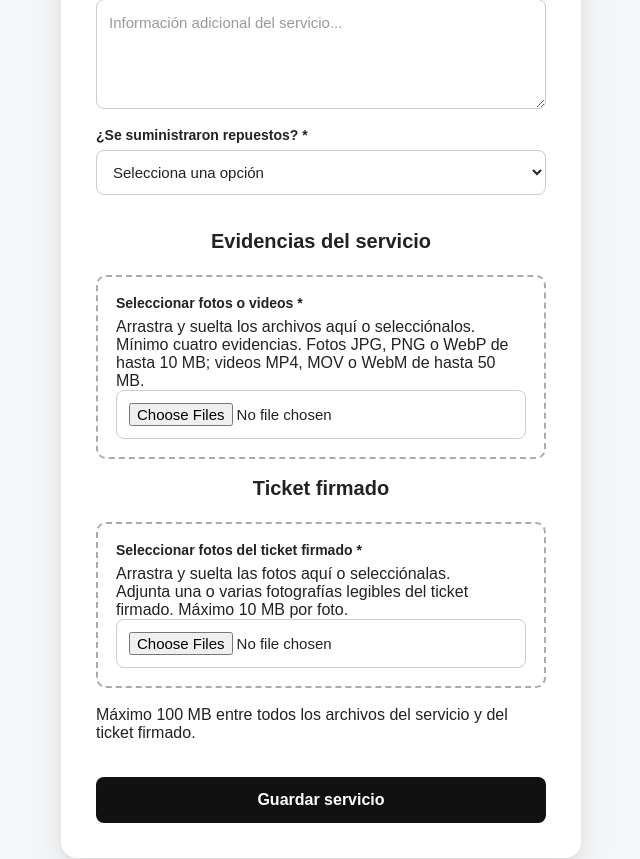
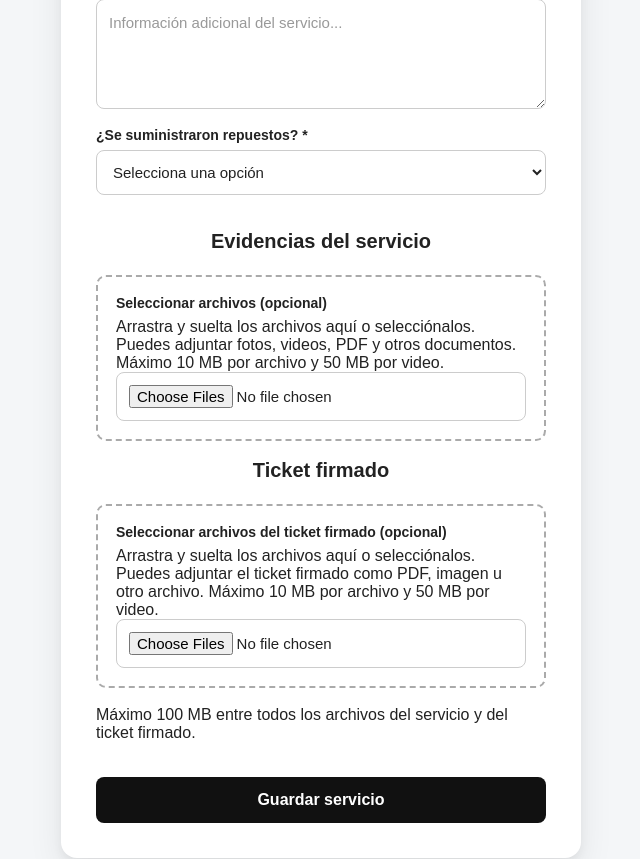
Before and after one commit to JSnei/sistema-informes, a FastAPI app: template templates/externo/formulario.html in a window 1280 px wide. Shown: the part 1720-2579 px from the top of the page, without its empty margins (319-959 px from the left). Run offline with FastAPI, Linux system fonts and the light colour scheme; the template is opened without the code that fills it, so the values that code supplies are empty.

Commit message:
Permite PDF y otros adjuntos opcionales en informes de servicio

```diff
--- a/evidencia_drive.py
+++ b/evidencia_drive.py
@@ -1,4 +1,5 @@
 import logging
+import mimetypes
 import os
 import re
 from datetime import timedelta, timezone
@@ -12,26 +13,32 @@ from sqlalchemy.exc import IntegrityError
 from database import database as db
 from excel_drive import GOOGLE_DRIVE_FOLDER_ID, obtener_drive
 
-MAX_FOTO = 10 * 1024 * 1024
+MAX_ARCHIVO = 10 * 1024 * 1024
 MAX_VIDEO = 50 * 1024 * 1024
 MAX_TOTAL = 100 * 1024 * 1024
 FORMATOS = {"jpg": "image/jpeg", "png": "image/png", "webp": "image/webp",
-            "mp4": "video/mp4", "mov": "video/quicktime", "webm": "video/webm"}
+            "mp4": "video/mp4", "mov": "video/quicktime", "webm": "video/webm", "pdf": "application/pdf"}
 MESES = ("ENERO", "FEBRERO", "MARZO", "ABRIL", "MAYO", "JUNIO", "JULIO", "AGOSTO",
          "SEPTIEMBRE", "OCTUBRE", "NOVIEMBRE", "DICIEMBRE")
 logger = logging.getLogger(__name__)
 
 
-def leer_fotos(archivos, firmado=False):
-    minimo = 1 if firmado else 4
-    if len(archivos) < minimo:
-        raise ValueError("Adjunta al menos una foto del ticket firmado." if firmado else "Adjunta al menos cuatro fotos o videos de evidencia.")
+def leer_archivos(archivos):
     if len(archivos) > 999:
-        raise ValueError("El envío admite hasta 999 fotos de evidencia.")
+        raise ValueError("El envío admite hasta 999 archivos.")
     fotos = []
     total = 0
     for archivo in archivos:
+        # Un control de archivos sin selección puede llegar como un campo vacío.
+        if isinstance(archivo, str):
+            if not archivo:
+                continue
+            raise ValueError("Adjunta un archivo válido.")
         contenido = archivo.file.read(MAX_VIDEO + 1)
+        if not contenido:
+            if not archivo.filename:
+                continue
+            raise ValueError("Uno de los archivos seleccionados está vacío.")
         total += len(contenido)
         if total > MAX_TOTAL:
             raise ValueError("Los archivos juntos deben pesar como máximo 100 MB.")
@@ -41,18 +48,20 @@ def leer_fotos(archivos, firmado=False):
             formato = "png"
         elif contenido.startswith(b"RIFF") and contenido[8:12] == b"WEBP":
             formato = "webp"
+        elif contenido.startswith(b"%PDF-"):
+            formato = "pdf"
         elif (len(contenido) >= 12 and contenido[4:8] == b"ftyp" and
               contenido[8:12] in (b"qt  ", b"isom", b"iso2", b"mp41", b"mp42", b"avc1", b"M4V ", b"MSNV", b"dash")):
             formato = "mov" if contenido[8:12] == b"qt  " else "mp4"
         elif contenido.startswith(b"\x1a\x45\xdf\xa3") and b"webm" in contenido[:4096]:
             formato = "webm"
         else:
-            raise ValueError("Usa imágenes JPG, PNG o WebP, o videos MP4, MOV o WebM.")
-        video = formato in ("mp4", "mov", "webm")
-        if firmado and video:
-            raise ValueError("El ticket firmado debe adjuntarse como fotografía.")
-        if len(contenido) > (MAX_VIDEO if video else MAX_FOTO):
-            raise ValueError("Máximo 10 MB por foto y 50 MB por video.")
+            extension = os.path.splitext(getattr(archivo, "filename", "") or "")[1].lstrip('.').lower()
+            formato = extension if re.fullmatch(r"[a-z0-9]{1,10}", extension) else "bin"
+        tipo_mime = FORMATOS.get(formato) or mimetypes.guess_type(f"archivo.{formato}")[0] or ""
+        video = tipo_mime.startswith("video/")
+        if len(contenido) > (MAX_VIDEO if video else MAX_ARCHIVO):
+            raise ValueError("Máximo 10 MB por archivo y 50 MB por video.")
         fotos.append((formato, contenido))
     return fotos
 
@@ -60,8 +69,8 @@ def leer_fotos(archivos, firmado=False):
 def leer_adjuntos(evidencias, firmadas):
     if len(evidencias) + len(firmadas) > 999:
         raise ValueError("El envío admite hasta 999 archivos en total.")
-    fotos = leer_fotos(evidencias)
-    ticket = leer_fotos(firmadas, firmado=True)
+    fotos = leer_archivos(evidencias)
+    ticket = leer_archivos(firmadas)
     if sum(len(contenido) for _, contenido in fotos + ticket) > MAX_TOTAL:
         raise ValueError("Los archivos juntos deben pesar como máximo 100 MB.")
     return fotos, ticket
@@ -122,7 +131,7 @@ def crear_en_drive(archivos, datos, media=None):
 
 
 def sincronizar_evidencia(servicio_id):
-    """Conserva las fotos pendientes hasta confirmar su carga en Drive."""
+    """Conserva los adjuntos pendientes hasta confirmar su carga en Drive."""
     try:
         with db.SessionLocal() as sesion:
             carpeta = sesion.query(db.CarpetaEvidencia).filter_by(servicio_id=servicio_id).with_for_update().first()
@@ -183,7 +192,8 @@ def sincronizar_evidencia(servicio_id):
             archivos.update(fileId=carpeta.carpeta_id, body={"name": nombre}, supportsAllDrives=True).execute()
             fotos = sesion.query(db.FotoEvidencia).filter_by(servicio_id=servicio_id).order_by(db.FotoEvidencia.posicion).all()
             for foto in fotos:
-                media = MediaIoBaseUpload(BytesIO(foto.contenido), mimetype=FORMATOS[foto.formato])
+                tipo_mime = FORMATOS.get(foto.formato) or mimetypes.guess_type(f"archivo.{foto.formato}")[0] or "application/octet-stream"
+                media = MediaIoBaseUpload(BytesIO(foto.contenido), mimetype=tipo_mime)
                 crear_en_drive(archivos, {"id": foto.archivo_id, "name": foto.nombre_drive or f"Evidencia {foto.posicion}.{foto.formato}",
                                           "parents": [carpeta.carpeta_id]}, media)
                 foto.contenido = None
--- a/main.py
+++ b/main.py
@@ -762,8 +762,8 @@ def guardar_servicio_externo(
     suministro_repuestos: str = Form(...),
     repuestos_suministrados: str = Form(""),
     ticket_solicitud_id: int | None = Form(None),
-    fotos: list[UploadFile] = File(default=[]),
-    fotos_ticket: list[UploadFile] = File(default=[])
+    fotos: list[UploadFile | str] = File(default=[]),
+    fotos_ticket: list[UploadFile | str] = File(default=[])
 ):
 
     valores = {k: v for k, v in locals().items() if k not in ("request", "token", "tareas", "fotos", "fotos_ticket")}
@@ -872,8 +872,8 @@ def guardar_servicio_externo(
             context={
                 "servicio_id": servicio_id,
                 "enlace_id": enlace.id,
-                "fotos_recibidas": len(fotos),
-                "firmadas_recibidas": len(fotos_ticket)
+                "fotos_recibidas": len(evidencias),
+                "firmadas_recibidas": len(firmadas)
             }
         )
 
@@ -1191,7 +1191,7 @@ def reenviar_evidencia(request: Request, solicitud_id: int):
     if not ticket or not ticket["servicio_id"]:
         return pagina_tickets(request, "La solicitud no tiene un servicio disponible.", status_code=404)
     if not sincronizar_evidencia(ticket["servicio_id"]):
-        return pagina_tickets(request, "Drive no recibió las fotos. Se conservan guardadas para otro intento.", status_code=502)
+        return pagina_tickets(request, "Drive no recibió los archivos. Se conservan guardados para otro intento.", status_code=502)
     return RedirectResponse(f"/admin/tickets#solicitud-{solicitud_id}", status_code=303)
 
 
--- a/static/js/ticket_servicio.js
+++ b/static/js/ticket_servicio.js
@@ -13,16 +13,13 @@ const fotosEvidencia = document.getElementById('fotos-evidencia');
 const estadoFotos = document.getElementById('estado-fotos');
 fotosEvidencia.addEventListener('change', () => {
     const cantidad = fotosEvidencia.files.length;
-    const faltantes = 4 - cantidad;
-    const mensaje = cantidad > 0 && faltantes > 0 ? `Selecciona ${faltantes} ${faltantes === 1 ? 'archivo más' : 'archivos más'}.` : '';
-    fotosEvidencia.setCustomValidity(mensaje);
-    estadoFotos.textContent = cantidad ? `${cantidad} ${cantidad === 1 ? 'archivo seleccionado' : 'archivos seleccionados'}. ${mensaje}` : '';
+    estadoFotos.textContent = cantidad ? `${cantidad} ${cantidad === 1 ? 'archivo seleccionado' : 'archivos seleccionados'}.` : '';
 });
 
 const fotosTicket = document.getElementById('fotos-ticket');
 fotosTicket.addEventListener('change', () => {
     const cantidad = fotosTicket.files.length;
-    document.getElementById('estado-ticket').textContent = cantidad ? `${cantidad} ${cantidad === 1 ? 'foto seleccionada' : 'fotos seleccionadas'}.` : '';
+    document.getElementById('estado-ticket').textContent = cantidad ? `${cantidad} ${cantidad === 1 ? 'archivo seleccionado' : 'archivos seleccionados'}.` : '';
 });
 
 document.querySelectorAll('.zona-archivos').forEach((zona) => {
--- a/templates/admin/admin_tickets.html
+++ b/templates/admin/admin_tickets.html
@@ -105,9 +105,9 @@
         {% if ticket.carpeta_evidencia %}
         <a class="boton" href="https://drive.google.com/drive/folders/{{ ticket.carpeta_evidencia }}" target="_blank" rel="noopener">Abrir evidencias en Drive</a>
         {% elif ticket.evidencia_pendiente %}
-        <p>Las fotos están guardadas y pendientes de sincronizar con Drive.</p>
+        <p>Los archivos están guardados y pendientes de sincronizar con Drive.</p>
         <form action="/admin/tickets/{{ ticket.id }}/evidencia" method="post">
-            <button class="boton" type="submit">Reintentar sincronización de fotos</button>
+            <button class="boton" type="submit">Reintentar sincronización de archivos</button>
         </form>
         {% endif %}
         {% if ticket.evidencia_historica %}
--- a/templates/externo/formulario.html
+++ b/templates/externo/formulario.html
@@ -581,21 +581,21 @@
                 <section class="seccion-formulario">
                     <h2>Evidencias del servicio</h2>
                     <div class="campo zona-archivos" data-entrada="fotos-evidencia">
-                        <label for="fotos-evidencia">Seleccionar fotos o videos *</label>
+                        <label for="fotos-evidencia">Seleccionar archivos (opcional)</label>
                         <p>Arrastra y suelta los archivos aquí o selecciónalos.</p>
-                        <p id="ayuda-fotos">Mínimo cuatro evidencias. Fotos JPG, PNG o WebP de hasta 10 MB; videos MP4, MOV o WebM de hasta 50 MB.</p>
+                        <p id="ayuda-fotos">Puedes adjuntar fotos, videos, PDF y otros documentos. Máximo 10 MB por archivo y 50 MB por video.</p>
                         <input id="fotos-evidencia" name="fotos" type="file"
-                               accept="image/jpeg,image/png,image/webp,video/mp4,video/quicktime,video/webm" aria-describedby="ayuda-fotos estado-fotos" multiple required>
+                               aria-describedby="ayuda-fotos estado-fotos" multiple>
                         <p id="estado-fotos" role="status" aria-live="polite"></p>
                         <ul class="lista-adjuntos" hidden></ul>
                     </div>
                     <h2>Ticket firmado</h2>
                     <div class="campo zona-archivos" data-entrada="fotos-ticket">
-                        <label for="fotos-ticket">Seleccionar fotos del ticket firmado *</label>
-                        <p>Arrastra y suelta las fotos aquí o selecciónalas.</p>
-                        <p id="ayuda-ticket">Adjunta una o varias fotografías legibles del ticket firmado. Máximo 10 MB por foto.</p>
-                        <input id="fotos-ticket" name="fotos_ticket" type="file" accept="image/jpeg,image/png,image/webp"
-                               aria-describedby="ayuda-ticket estado-ticket" multiple required>
+                        <label for="fotos-ticket">Seleccionar archivos del ticket firmado (opcional)</label>
+                        <p>Arrastra y suelta los archivos aquí o selecciónalos.</p>
+                        <p id="ayuda-ticket">Puedes adjuntar el ticket firmado como PDF, imagen u otro archivo. Máximo 10 MB por archivo y 50 MB por video.</p>
+                        <input id="fotos-ticket" name="fotos_ticket" type="file"
+                               aria-describedby="ayuda-ticket estado-ticket" multiple>
                         <p id="estado-ticket" role="status" aria-live="polite"></p>
                         <ul class="lista-adjuntos" hidden></ul>
                     </div>
@@ -622,7 +622,7 @@
 
 
     <script id="valores-servicio" type="application/json">{{ valores | default({}) | tojson }}</script>
-    <script src="/static/js/ticket_servicio.js?v=quitar-archivos"></script>
+    <script src="/static/js/ticket_servicio.js?v=adjuntos-opcionales"></script>
 
     <!-- =============================== -->
     <!-- JAVASCRIPT -->
--- a/templates/externo/servicio_guardado.html
+++ b/templates/externo/servicio_guardado.html
@@ -99,8 +99,8 @@
         </div>
 
 
-        {% if fotos_recibidas %}
-        <p role="status">Recibimos {{ fotos_recibidas }} evidencias y {{ firmadas_recibidas }} fotos del ticket firmado. El sistema las sincronizará con Google Drive.</p>
+        {% if fotos_recibidas or firmadas_recibidas %}
+        <p role="status">Recibimos {{ fotos_recibidas }} archivos de evidencia y {{ firmadas_recibidas }} archivos del ticket firmado. El sistema los sincronizará con Google Drive.</p>
         {% endif %}
         <div class="footer">
             BS Electromecánica S.A.S.
```
Also changed, not shown: tests/test_tickets.py (+54 -15 lines).
